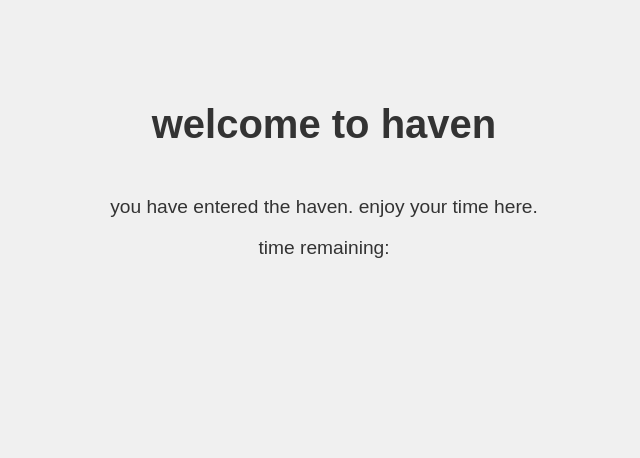
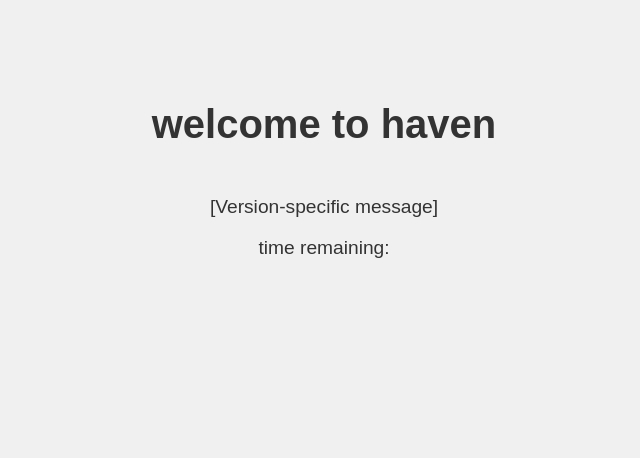
Before and after one commit to yazidears/haven, a Flask app: template templates/haven.html in a window 1280 px wide. Shown: the part 236-694 px from the top of the page, without its empty margins (316-956 px from the left). Run offline with Flask 3, Linux system fonts and the light colour scheme; the template is opened without the code that fills it, so the values that code supplies are empty; some libraries are stand-ins or nearby versions.

Commit message:
polisheddd

```diff
--- a/templates/haven.html
+++ b/templates/haven.html
@@ -7,7 +7,7 @@
 <body>
     <div id="haven-page" class="page">
         <h1>welcome to haven</h1>
-        <p>you have entered the haven. enjoy your time here.</p>
+        <p>[Version-specific message]</p>
         <p>time remaining: <span id="time-remaining"></span></p>
     </div>
 
```
